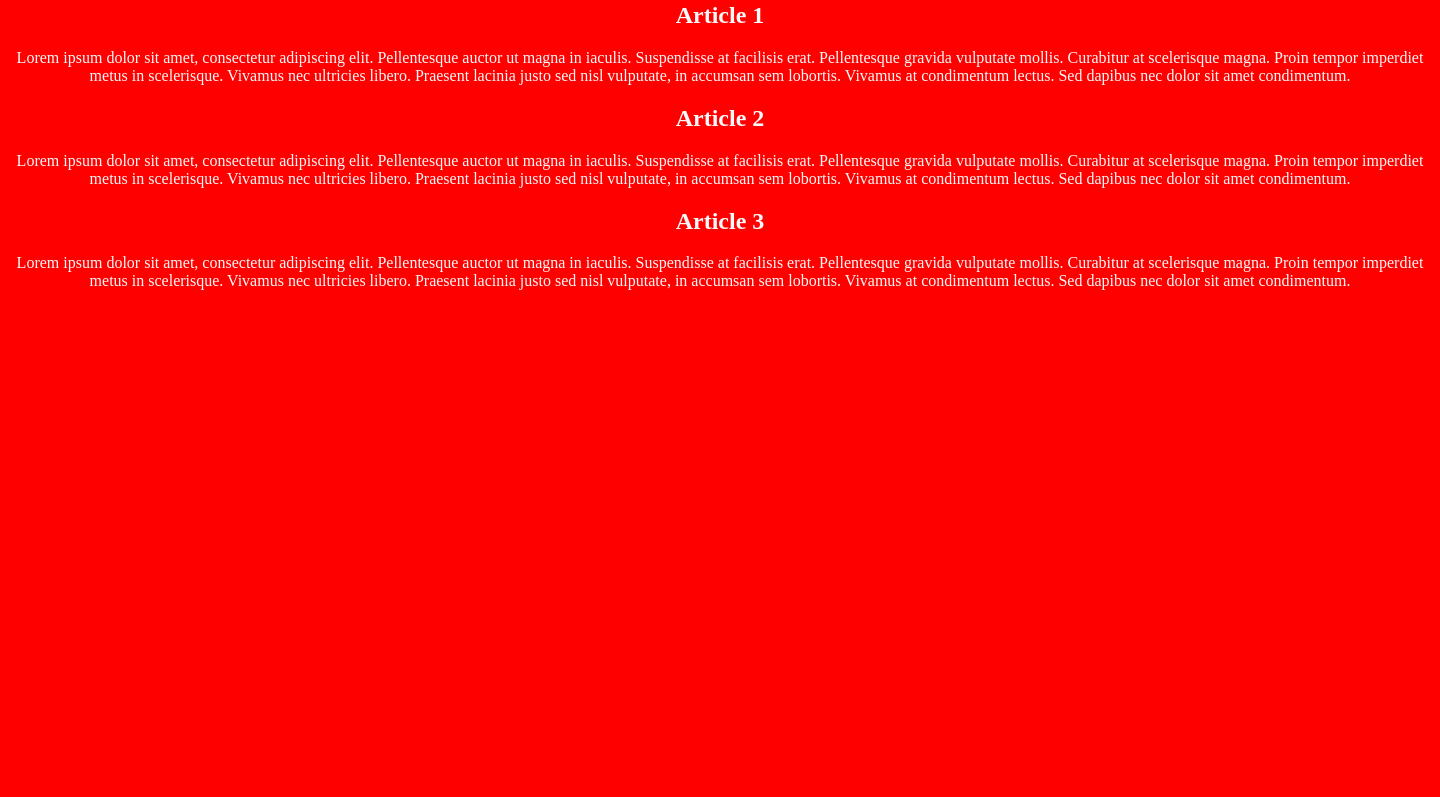
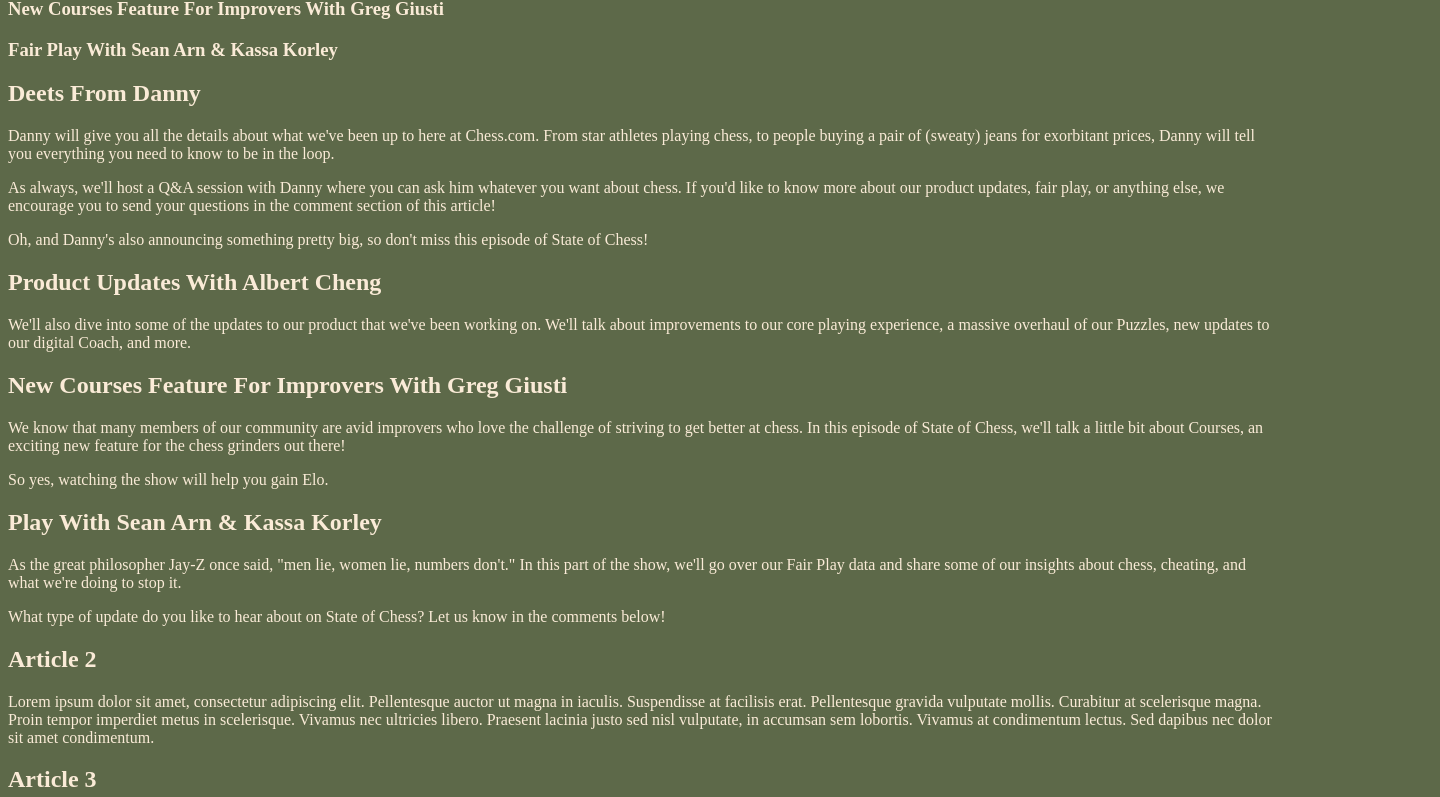
Before and after one commit to lwillats1/project-2-site-redesign, a plain HTML site: page news.html in a window 1280 px wide. Shown: the part 398-1195 px from the top of the page, 1440 px wide, since content can reach past the window. Drawn offline with Linux system fonts and the light colour scheme.

Commit message:
more skeleton added

```diff
--- a/css/inner-pages.css
+++ b/css/inner-pages.css
@@ -1,5 +1,10 @@
+html,
+*,*::before,*::after{
+    box-sizing: border-box;
+}
+
 body {
-    background: red;
+    background: #5d6949;
 }
 
 #play {
@@ -9,3 +14,7 @@ body {
 #puzzles {
     color: blue;
 }
+
+#news {
+    color: antiquewhite;
+}
--- a/news.html
+++ b/news.html
@@ -2,23 +2,55 @@
 <html>
     <head>
         <title>Play Chess!</title>
-        <link href="css/main.css" rel="stylesheet"/>
         <link href="css/inner-pages.css" rel="stylesheet"/>
     </head>
 
-    <body id="News">
+    <body id="news">
         <section id="intro">
             <div class="content">
                 <section class="title">
                     <h1>News</h1>
                 </section>
-                <h2>Article 1</h2>
-                <p>Lorem ipsum dolor sit amet, consectetur adipiscing elit. Pellentesque auctor ut magna in iaculis. Suspendisse at facilisis erat. Pellentesque gravida vulputate mollis. Curabitur at scelerisque magna. Proin tempor imperdiet metus in scelerisque. Vivamus nec ultricies libero. Praesent lacinia justo sed nisl vulputate, in accumsan sem lobortis. Vivamus at condimentum lectus. Sed dapibus nec dolor sit amet condimentum.</p>
-                <h2>Article 2</h2>
-                <p>Lorem ipsum dolor sit amet, consectetur adipiscing elit. Pellentesque auctor ut magna in iaculis. Suspendisse at facilisis erat. Pellentesque gravida vulputate mollis. Curabitur at scelerisque magna. Proin tempor imperdiet metus in scelerisque. Vivamus nec ultricies libero. Praesent lacinia justo sed nisl vulputate, in accumsan sem lobortis. Vivamus at condimentum lectus. Sed dapibus nec dolor sit amet condimentum.</p>
-                <h2>Article 3</h2>
+<h2>Announcing State Of Chess On March 20: Product, Proctor, Courses, And More</h2>
+
+    <p>We're excited to announce the next installment of State of Chess, our live show where we share all the exciting things that we've been working on and what's coming next. It's also the place where you can ask questions directly to us, so we can answer you right there on the spot. We have many juicy updates to discuss: From new features to new Fair Play data, this is an episode you don't want to miss!</p>
+
+    <p>Tune in to our Twitch and YouTube channels on March 20 at 1 p.m. ET / 18:00 CEST / 10:30 p.m. IST to enjoy the show and participate with your questions.</p>
+
+    <p>As usual, our Chief Chess Officer, IM Danny Rensch, will host the show. Joining him will be our Chief Growth Officer, Albert Cheng; our Chessable and Train President, Greg Giusti; and our Director of Fair Play and Director of Professional Relations, Sean Arn and IM Kassa Korley.</p>
+
+        <h2>Here's what you can expect to see during this Thursday's show:</h2>
+
+        <h3>Deets From Danny</h3>
+        <h3>Product Updates With Albert Cheng<h3>
+        <h3>New Courses Feature For Improvers With Greg Giusti</h3>
+        <h3>Fair Play With Sean Arn & Kassa Korley</h3>
+
+        <h2>Deets From Danny</h2>
+            <p>Danny will give you all the details about what we've been up to here at Chess.com. From star athletes playing chess, to people buying a pair of (sweaty) jeans for exorbitant prices, Danny will tell you everything you need to know to be in the loop.</p>
+
+            <p>As always, we'll host a Q&A session with Danny where you can ask him whatever you want about chess. If you'd like to know more about our product updates, fair play, or anything else, we encourage you to send your questions in the comment section of this article!</p>
+
+            <p>Oh, and Danny's also announcing something pretty big, so don't miss this episode of State of Chess!</p>
+
+        <h2>Product Updates With Albert Cheng</h2>
+            <p>We'll also dive into some of the updates to our product that we've been working on. We'll talk about improvements to our core playing experience, a massive overhaul of our Puzzles, new updates to our digital Coach, and more.</p>
+
+        <h2>New Courses Feature For Improvers With Greg Giusti</h2>
+            <p>We know that many members of our community are avid improvers who love the challenge of striving to get better at chess. In this episode of State of Chess, we'll talk a little bit about Courses, an exciting new feature for the chess grinders out there!</p>
+
+            <p>So yes, watching the show will help you gain Elo.</p>
+
+        <h2>Play With Sean Arn & Kassa Korley</h2>
+            <p>As the great philosopher Jay-Z once said, "men lie, women lie, numbers don't." In this part of the show, we'll go over our Fair Play data and share some of our insights about chess, cheating, and what we're doing to stop it.</p>
+
+            <p>What type of update do you like to hear about on State of Chess? Let us know in the comments below!</p>
+
+<h2>Article 2</h2>
                 <p>Lorem ipsum dolor sit amet, consectetur adipiscing elit. Pellentesque auctor ut magna in iaculis. Suspendisse at facilisis erat. Pellentesque gravida vulputate mollis. Curabitur at scelerisque magna. Proin tempor imperdiet metus in scelerisque. Vivamus nec ultricies libero. Praesent lacinia justo sed nisl vulputate, in accumsan sem lobortis. Vivamus at condimentum lectus. Sed dapibus nec dolor sit amet condimentum.</p>
 
+<h2>Article 3</h2>
+                <p>Lorem ipsum dolor sit amet, consectetur adipiscing elit. Pellentesque auctor ut magna in iaculis. Suspendisse at facilisis erat. Pellentesque gravida vulputate mollis. Curabitur at scelerisque magna. Proin tempor imperdiet metus in scelerisque. Vivamus nec ultricies libero. Praesent lacinia justo sed nisl vulputate, in accumsan sem lobortis. Vivamus at condimentum lectus. Sed dapibus nec dolor sit amet condimentum.</p>
 
             </div>
         </section>
```
Also changed, not shown: learn.html (+3 -2 lines), social.html (+9 -7 lines).
